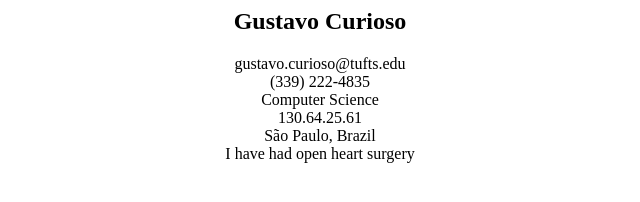
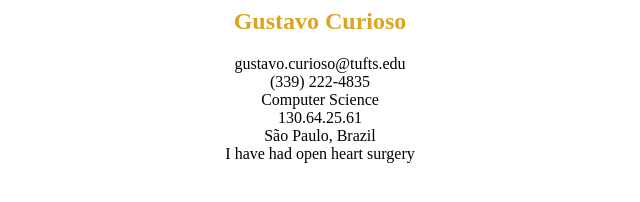
Before and after one commit to gustavocurioso/comp_20_hw1, a plain HTML site: page index.html in a window 1280 px wide. Shown: the whole page, without its empty margins (320-960 px from the left). Drawn offline with Linux system fonts and the light colour scheme.

Commit message:
Update index.html

```diff
--- a/index.html
+++ b/index.html
@@ -3,7 +3,7 @@
     <title>Homework 1</title>
   </head>
   <body>
-    <h2 style='text-align: center'>Gustavo Curioso</h2>
+    <h2 style='text-align: center;color: goldenrod'>Gustavo Curioso</h2>
     <p style='text-align: center'>
       gustavo.curioso@tufts.edu <br />
       (339) 222-4835 <br />
```
